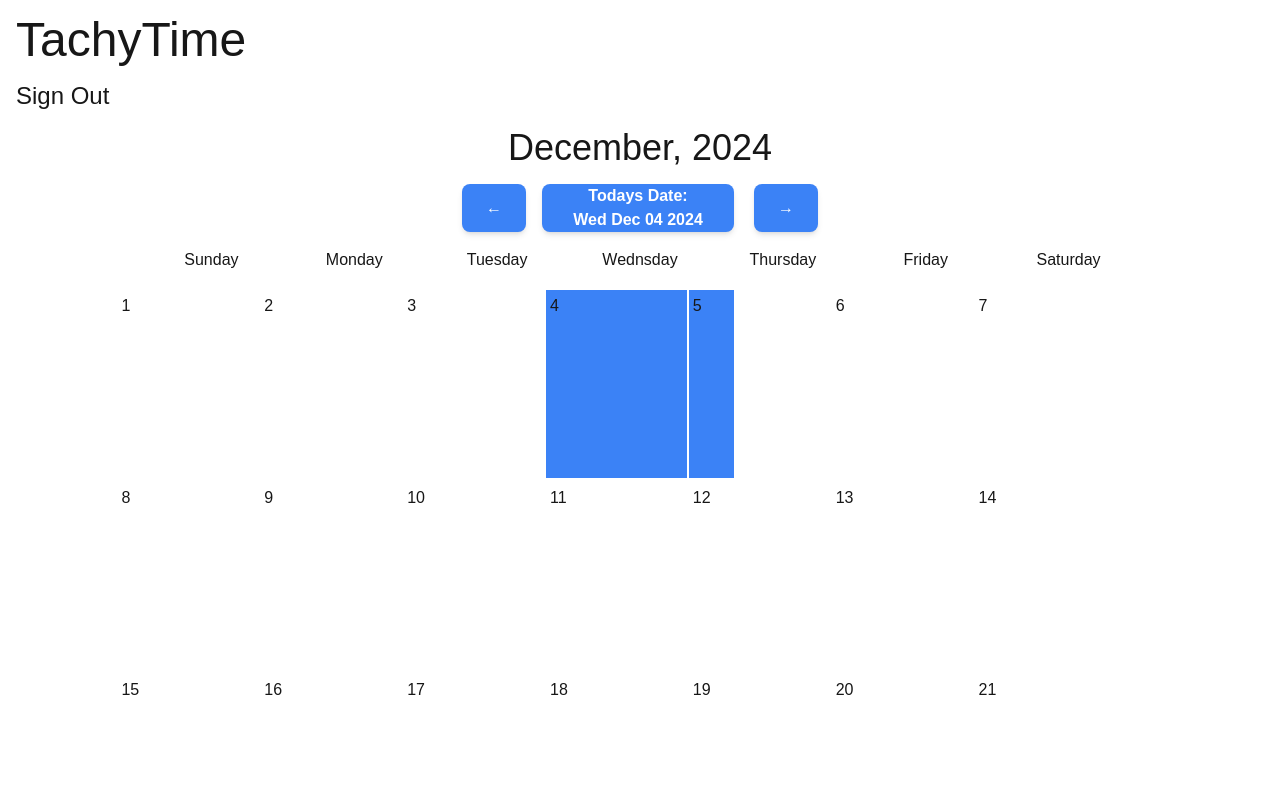
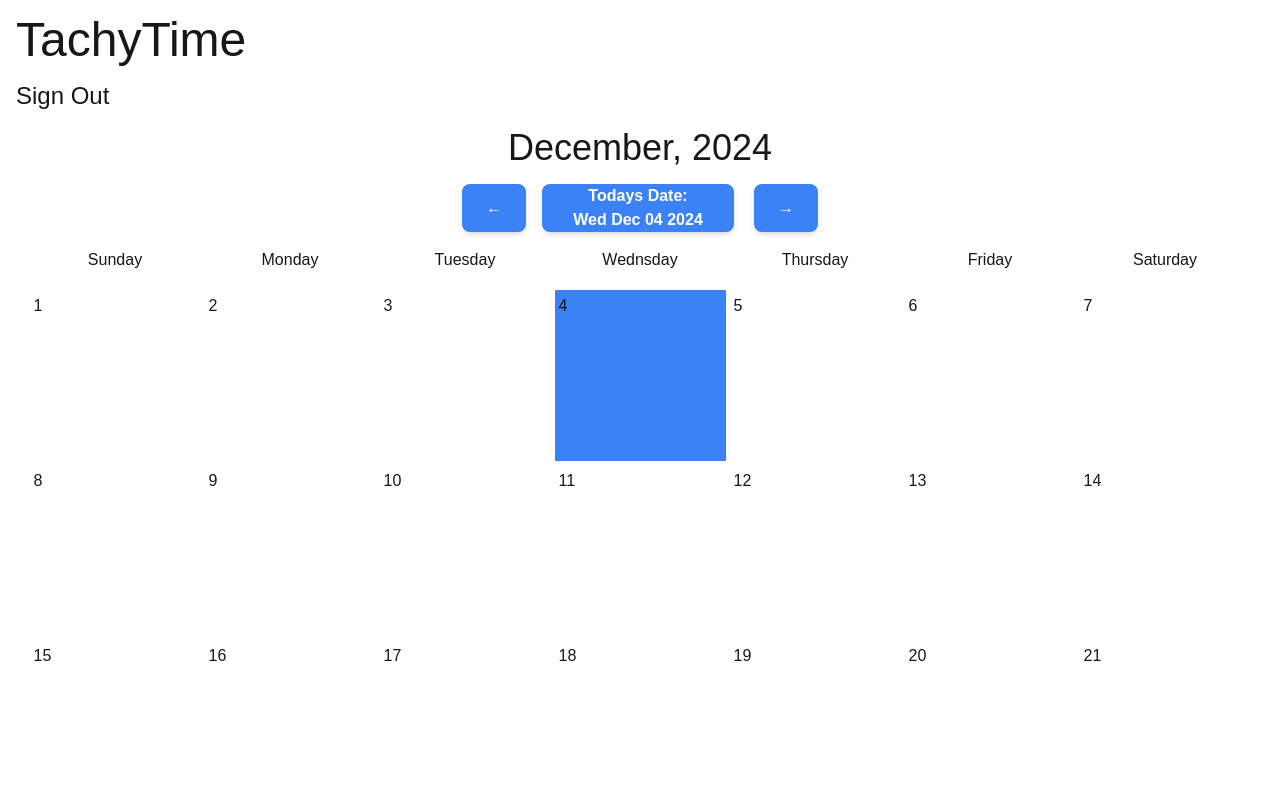
Before and after one commit to binfang1/tachytime, a Next.js app: page / in a window 1280 px wide. Both pictures are taken after a click on the element "Sign in". Shown: the top 800 px of the page. Built offline with nearby package versions, Linux system fonts and the light colour scheme.

Commit message:
Fixed Calendar width/boxes

```diff
--- a/app/components/Calendar/calendar.js
+++ b/app/components/Calendar/calendar.js
@@ -102,7 +102,7 @@ export default function App() {
                         <button type = "button" className = "w-48 bg-blue-500 text-white font-semibold rounded-lg shadow-md hover:bg-blue-700 focus:outline-none focus:ring-2 disabled:bg-gray-400 focus:ring-blue-400 focus:ring-opacity-75" onClick = {getCurrentDay}>Todays Date:<br/>{today.toDateString()}</button>
                         <button type = "button" className = "w-16 bg-blue-500 text-white font-semibold rounded-lg shadow-md hover:bg-blue-700 focus:outline-none focus:ring-2 focus:ring-blue-400  disabled:bg-gray-400 focus:ring-opacity-75 ml-1" onClick = {increaseDate}>→</button>
                     </div>
-                    <ul className = "grid grid-cols-7 w-[1000px] mt-4 mb-12 m-auto justify-items-center">
+                    <ul className = "grid grid-cols-7 w-[1225px] mt-4 mb-12 m-auto justify-items-center">
                         <li className = "mb-4">Sunday</li>
                         <li className = "">Monday</li>
                         <li className = "">Tuesday</li>
@@ -113,7 +113,7 @@ export default function App() {
                         {day.map(data => (
                             <li key = {data[0]}>
                             {data[1] === "inactive" ? (
-                                <div className = "box-border h-48 w-48 border-2 border-gray-500 text-center hover:cursor-pointer hover:bg-blue-700" onClick={(e) => openPopup(e, data, data[5])}>
+                                <div className = "box-border h-[175px] w-[175px] border-2 border-gray-500 text-center hover:cursor-pointer hover:bg-blue-700" onClick={(e) => openPopup(e, data, data[5])}>
                                     <p className = "text-left ml-1 mt-1">{data[2]}</p>
                                     {data[4] ? (
                                         <ul>
@@ -128,7 +128,7 @@ export default function App() {
                             ) :
 
                             (data[3] === "today" ? (
-                                <div className = "box-border h-48 w-48 border-2 border-white text-center bg-blue-500 hover:cursor-pointer hover:bg-blue-700" onClick={(e) => openPopup(e, data, data[5])}>
+                                <div className = "box-border h-[175px] w-[175px] border-2 border-white text-center bg-blue-500 hover:cursor-pointer hover:bg-blue-700" onClick={(e) => openPopup(e, data, data[5])}>
                                     <p className = "text-left ml-1 mt-1">{data[2]}</p>
                                     {data[4] ? (
                                         <ul>
@@ -143,7 +143,7 @@ export default function App() {
                             ) :
 
                             (
-                                <div className = "box-border h-48 w-48 border-2 border-white text-center hover:cursor-pointer hover:bg-blue-700" onClick={(e) => openPopup(e, data, data[5])}>
+                                <div className = "box-border h-[175px] w-[175px] border-2 border-white text-center hover:cursor-pointer hover:bg-blue-700" onClick={(e) => openPopup(e, data, data[5])}>
                                     <p className = "text-left ml-1 mt-1">{data[2]}</p>
                                     {data[4] ? (
                                         <ul>
```
